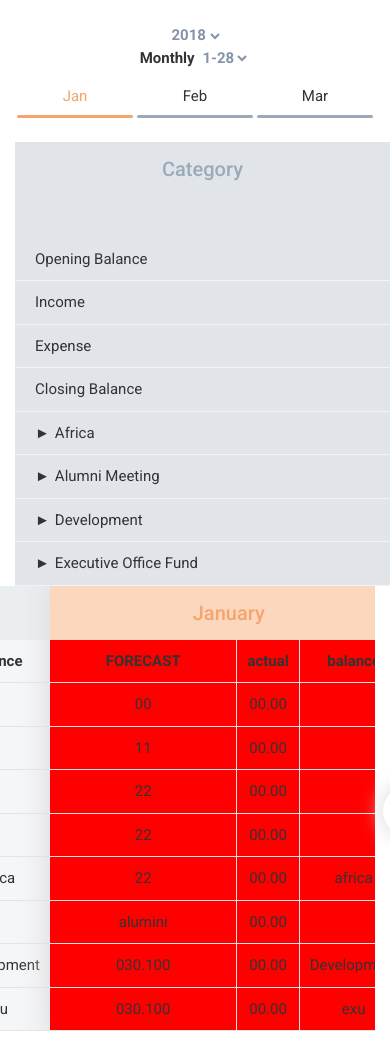
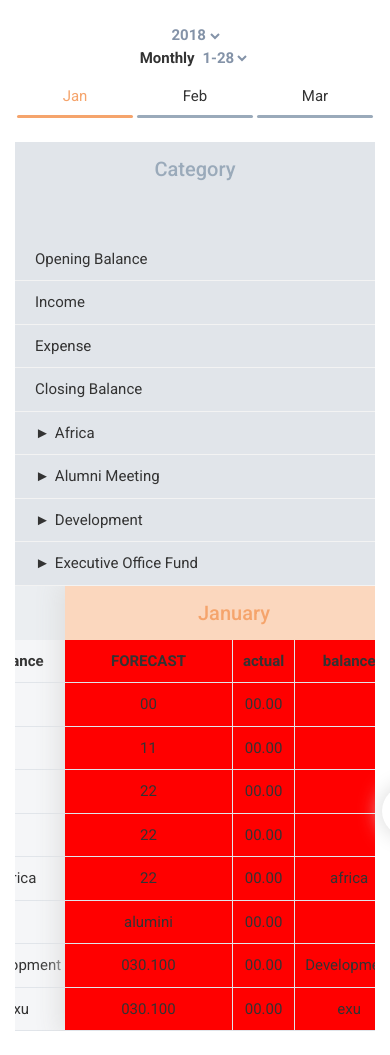
Before and after one commit to shahadul878/budget-psd, a plain HTML site: page index.html in a window 390 px wide. Shown: the part 637-1692 px from the top of the page. Drawn offline with Linux system fonts and the light colour scheme.

Commit message:
fix responsive

```diff
--- a/index.html
+++ b/index.html
@@ -173,7 +173,7 @@
                             <div class="col-sm-12">
                                 <div class="row">
                                     <!-- Category -->
-                                    <div class="col-md-3 pr-0">
+                                    <div class="col-md-3 pr-lg-0">
                                         <div class="table-category">
                                             <h5 class="table-title">Category</h5>
                                             <div id="table_accordion">
@@ -239,7 +239,7 @@
                                     </div>
                                     <!-- Category// -->
                                     <!-- Table Slider init -->
-                                    <div class="col-md-9 pl-0">
+                                    <div class="col-md-9 pl-lg-0">
                                         <div class="table-slider-init">
                                             <!-- Slide Item jan -->
                                             <div class="slide-item">
```
